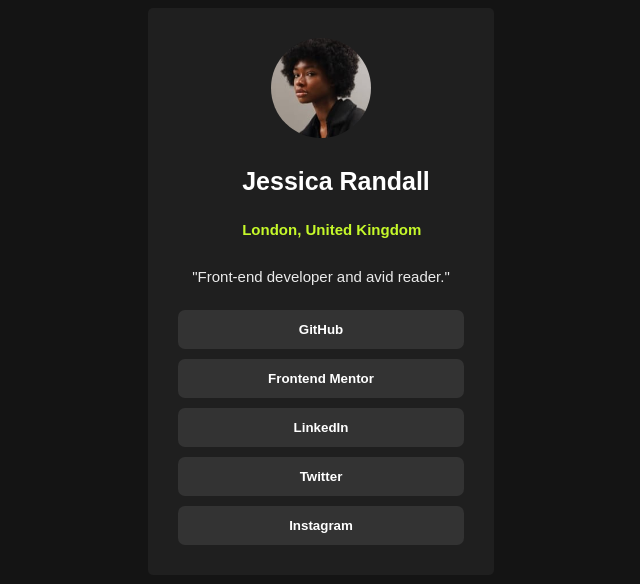
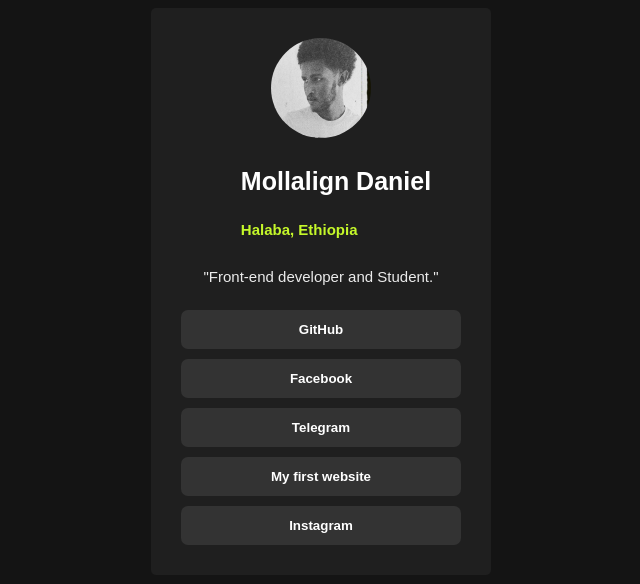
Before and after one commit to Mollalign/social-links-profile, a plain HTML site: page index.html in a window 1280 px wide. Shown: the whole page, without its empty margins (319-959 px from the left). Drawn offline with Linux system fonts and the light colour scheme.

Commit message:
version 2

```diff
--- a/css/style.css
+++ b/css/style.css
@@ -77,3 +77,8 @@ button:hover {
   color: hsl(0, 0%, 12%);
   font-weight: bold;
 }
+
+a {
+  color: white;
+  text-decoration: none;
+}
--- a/index.html
+++ b/index.html
@@ -18,21 +18,21 @@
 <body>
   <div class="container">
     <div class="image-container">
-     <img class="image" src="assets/images/avatar-jessica.jpeg" alt="">
+     <img class="image" src="assets/images/photo_2023-12-25_04-45-28.jpg" alt="">
     </div>
     <div class="name-container">
-      <p class="name">Jessica Randall</p>
-      <p>London, United Kingdom</p>
+      <p class="name">Mollalign Daniel</p>
+      <p>Halaba, Ethiopia</p>
     </div>
     <div class="description">
-      <p>"Front-end developer and avid reader."</p>
+      <p>"Front-end developer and Student."</p>
     </div>
     <div class="button-container">
-      <button>GitHub</button>
-      <button>Frontend Mentor</button>
-      <button>LinkedIn</button>
-      <button>Twitter</button>
-      <button>Instagram</button>
+      <button><a href="molledan26@gmail.com">GitHub</a></button>
+      <button><a href="https://www.facebook.com/profile.php?id=100090848006645">Facebook</a></button>
+      <button><a href="https://telegram.org/dl">Telegram</a></button>
+      <button><a href="https://molla26.github.io/faq-accordion/">My first website</a></button>
+      <button><a href="https://www.instagram.com/moll_ex2/">Instagram</a></button>
     </div>
   </div>
 
```
Also changed, not shown: assets/images/photo_2023-12-25_04-45-28.jpg (added), assets/images/photo_2024-03-13_05-28-02.jpg (added), assets/images/photo_2024-04-22_07-01-22.jpg (added), assets/images/photo_2024-04-22_07-02-22.jpg (added).
